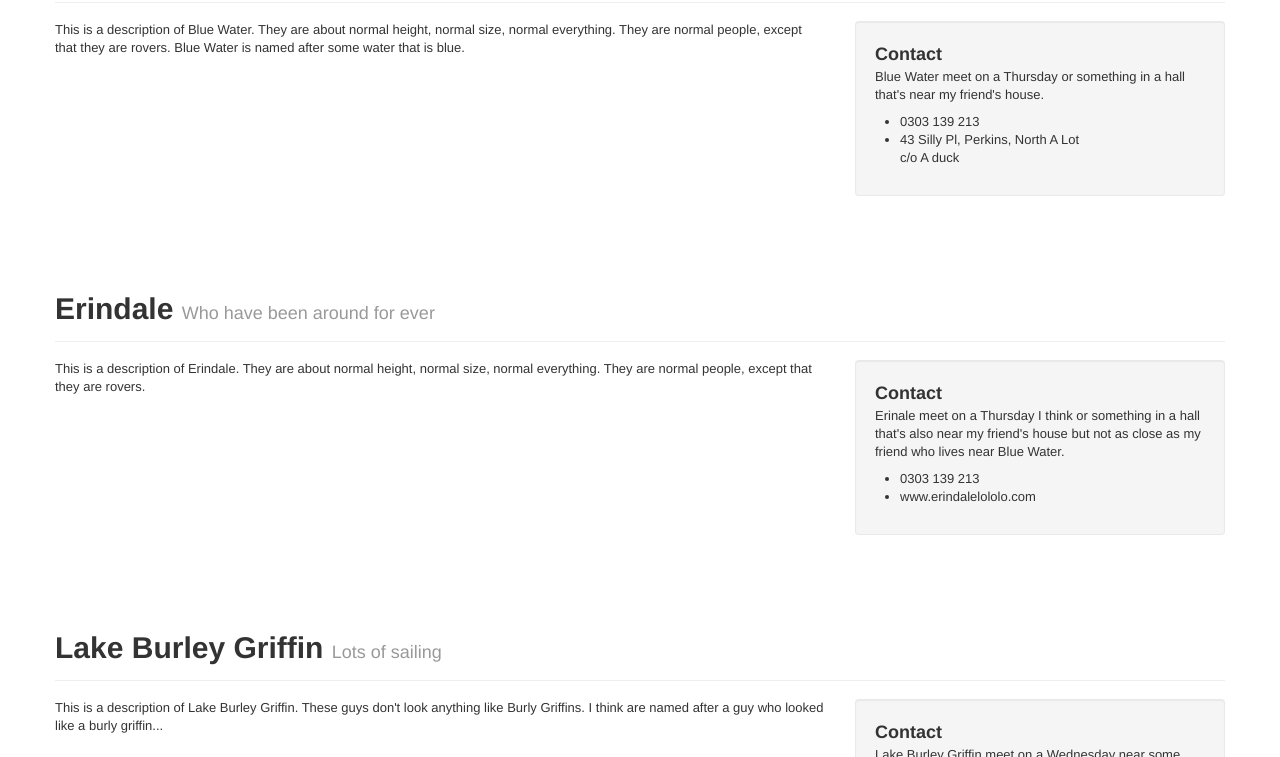
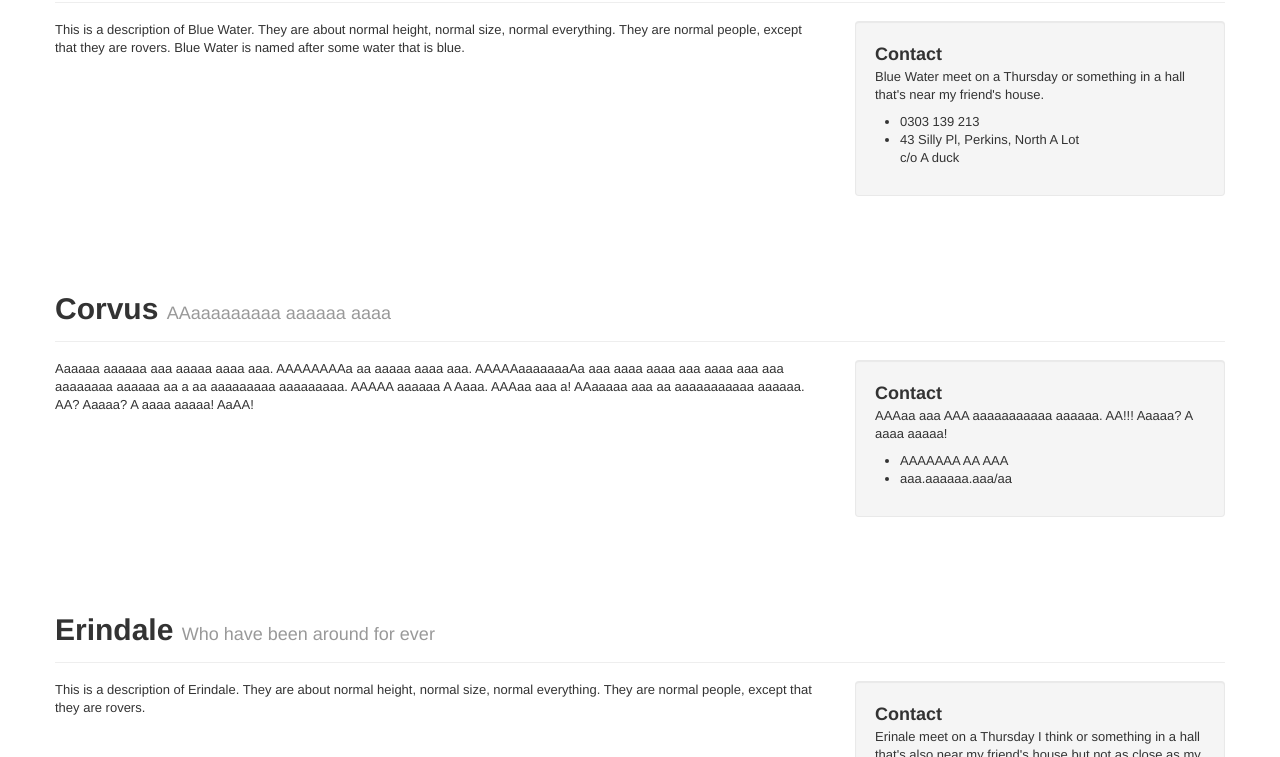
Before and after one commit to huwr/huwr.github.io, a plain HTML site: page brc/crews.html in a window 1280 px wide. Shown: the part 449-1206 px from the top of the page. Drawn offline with Linux system fonts and the light colour scheme.

Commit message:
Description of Corvus

```diff
--- a/brc/crews.html
+++ b/brc/crews.html
@@ -74,6 +74,7 @@
   <div class="subnav">
     <ul class="nav nav-pills">
       <li><a href="#bw">Blue Water</a></li>
+      <li><a href="#corvus">Corvus</a></li>
       <li><a href="#erindale">Erindale</a></li>
       <li><a href="#lbg">Lake Burley Griffin</a></li>
       <li><a href="#lg">Lake Ginnin-whatsit</a></li>
@@ -104,6 +105,36 @@
         <ul>
           <li>0303 139 213</li>
           <li>43 Silly Pl, Perkins, North A Lot<br />c/o A duck</li>
+        </ul>
+      </div>
+    </div>
+  </div>
+
+</section>
+
+
+<!-- Corvus
+================================================== -->
+
+<section id="corvus">
+  <div class="page-header">
+    <h1>Corvus <small>AAaaaaaaaaa aaaaaa aaaa</small></h1>
+  </div>
+
+  <div class="row">
+    <div class="span8">
+      <p>Aaaaaa aaaaaa aaa aaaaa aaaa aaa. AAAAAAAAa aa aaaaa aaaa aaa. AAAAAaaaaaaaAa aaa aaaa  aaaa aaa aaaa aaa aaa aaaaaaaa aaaaaa aa a aa aaaaaaaaa aaaaaaaaa. AAAAA aaaaaa A   Aaaa. AAAaa aaa a! AAaaaaa aaa aa aaaaaaaaaaa aaaaaa. AA? Aaaaa?  A aaaa aaaaa! AaAA!
+</p>
+    </div>
+
+    <div class="span4">
+      <div class="well">
+        <h3>Contact</h3>
+        <p>AAAaa aaa AAA  aaaaaaaaaaa aaaaaa. AA!!! Aaaaa?  A aaaa aaaaa!
+</p>
+        <ul>
+          <li>AAAAAAA AA AAA</li>
+          <li>aaa.aaaaaa.aaa/aa</li>
         </ul>
       </div>
     </div>
```
